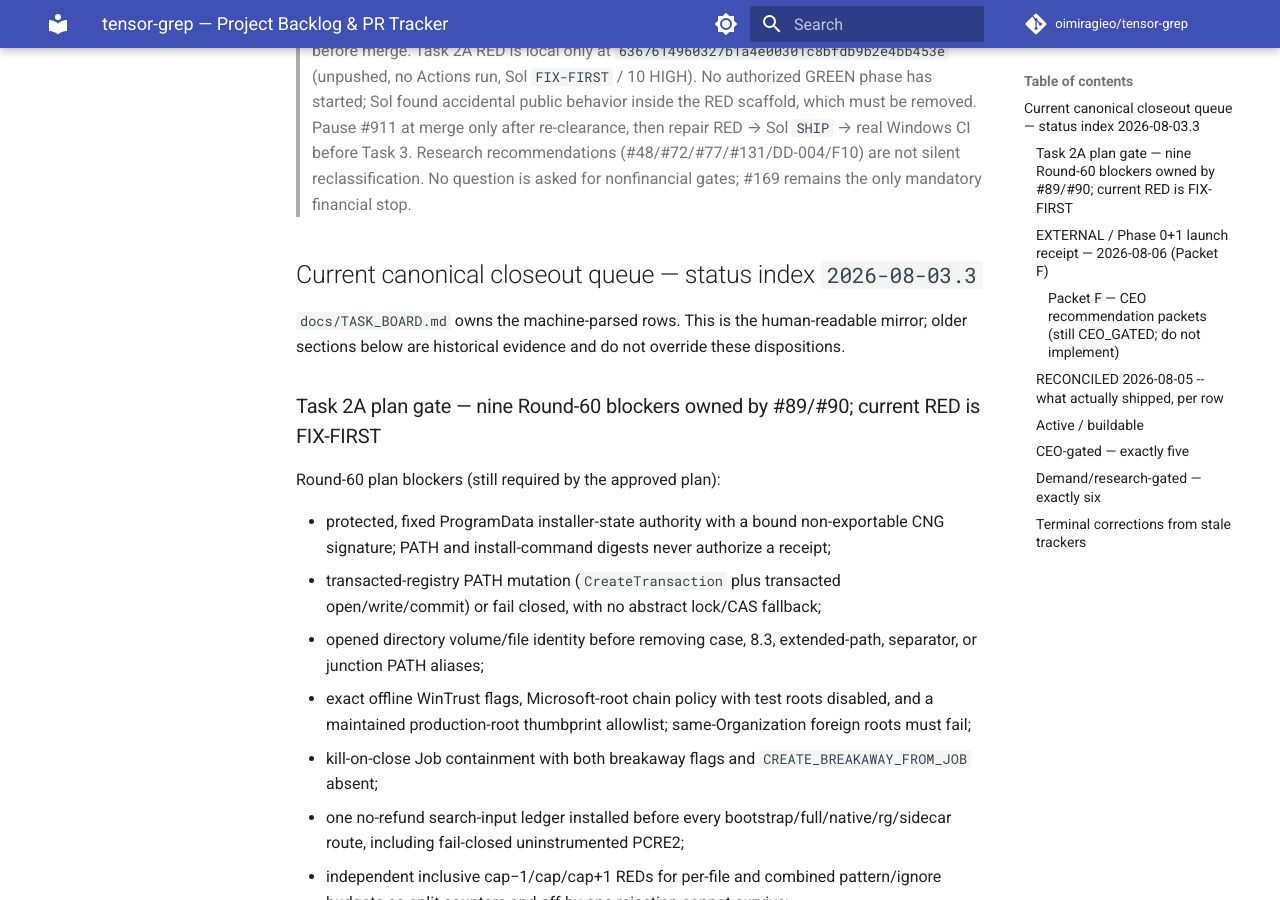
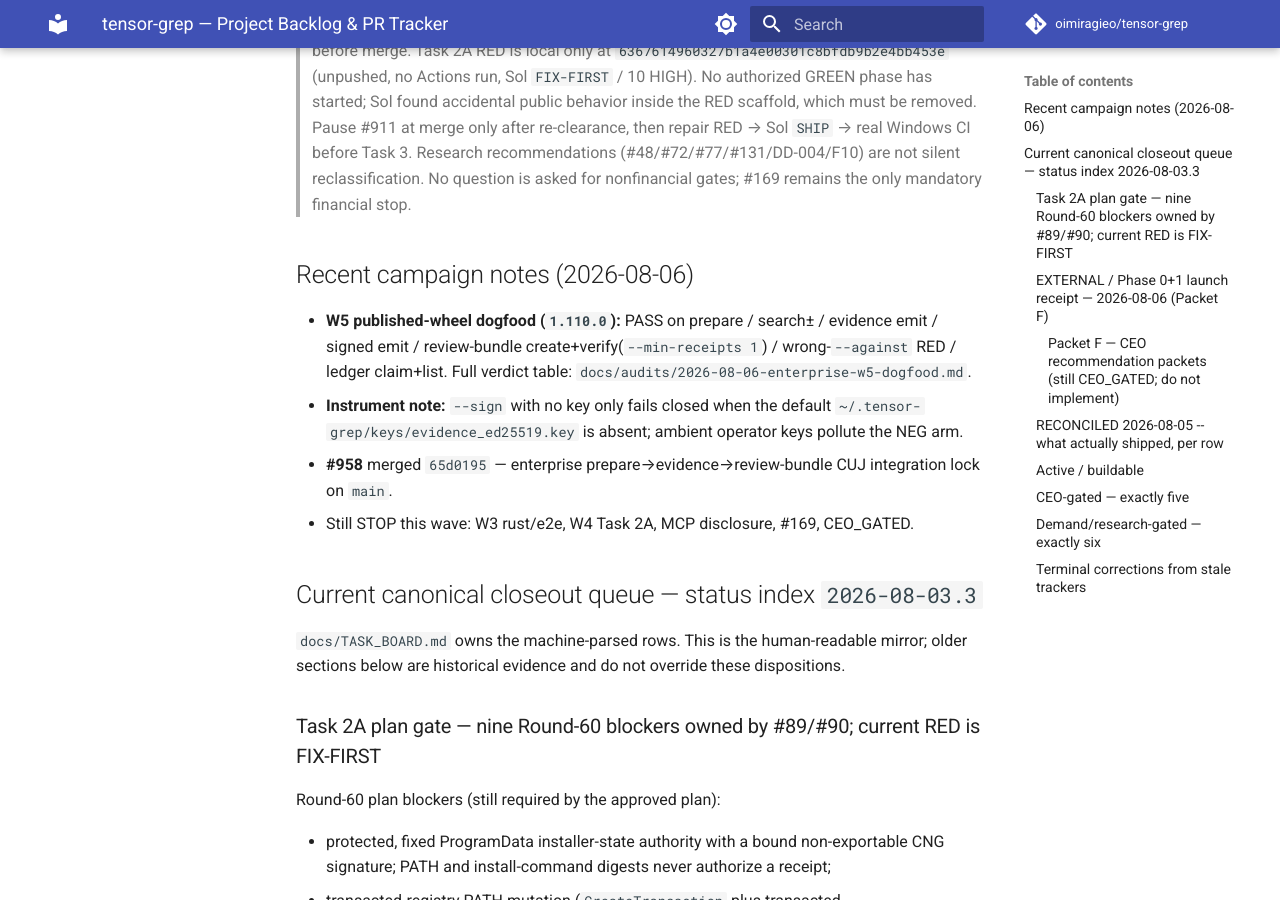
Before and after one commit to oimiragieo/tensor-grep, an MkDocs documentation site: the page built from docs/BACKLOG.md, in a window 1280 px wide and 900 px high, scrolled down 1111 px. Built offline with MkDocs 1.6.1 and Material for MkDocs 9.7.7, drawn with Linux system fonts in a browser that asks for light colours; comment, search, counter and statistics services are not loaded.

Commit message:
docs: W5 enterprise published-wheel dogfood receipt (1.110.0) (#962)
* docs: record W5 1.110.0 enterprise published-wheel dogfood

Capture the prepare/search/evidence/review-bundle/ledger verdict table and the
ambient default signing-key instrument note after #958 landed.

* docs: keep W5 campaign note out of TASK_BOARD canonical rows

The tracker parser requires Status/PR/Trigger rows; a free-form campaign
bullet under the index failed test_ceo_demand_duplication_is_rejected.

```diff
--- a/docs/BACKLOG.md
+++ b/docs/BACKLOG.md
@@ -41,6 +41,18 @@
 > before Task 3. Research recommendations (#48/#72/#77/#131/DD-004/F10) are not silent reclassification.
 > No question is asked for nonfinancial gates; #169 remains the only mandatory financial stop.
 >
+
+
+## Recent campaign notes (2026-08-06)
+
+- **W5 published-wheel dogfood (`1.110.0`):** PASS on prepare / search± / evidence emit / signed emit /
+  review-bundle create+verify(`--min-receipts 1`) / wrong-`--against` RED / ledger claim+list.
+  Full verdict table: `docs/audits/2026-08-06-enterprise-w5-dogfood.md`.
+- **Instrument note:** `--sign` with no key only fails closed when the default
+  `~/.tensor-grep/keys/evidence_ed25519.key` is absent; ambient operator keys pollute the NEG arm.
+- **#958** merged `65d0195` — enterprise prepare→evidence→review-bundle CUJ integration lock on `main`.
+- Still STOP this wave: W3 rust/e2e, W4 Task 2A, MCP disclosure, #169, CEO_GATED.
+
 
 ## Current canonical closeout queue — status index `2026-08-03.3`
 
```
Also changed, not shown: docs/TASK_BOARD.md (+4 -0 lines), docs/audits/2026-08-06-enterprise-w5-dogfood.md (added, +42 -0 lines).
